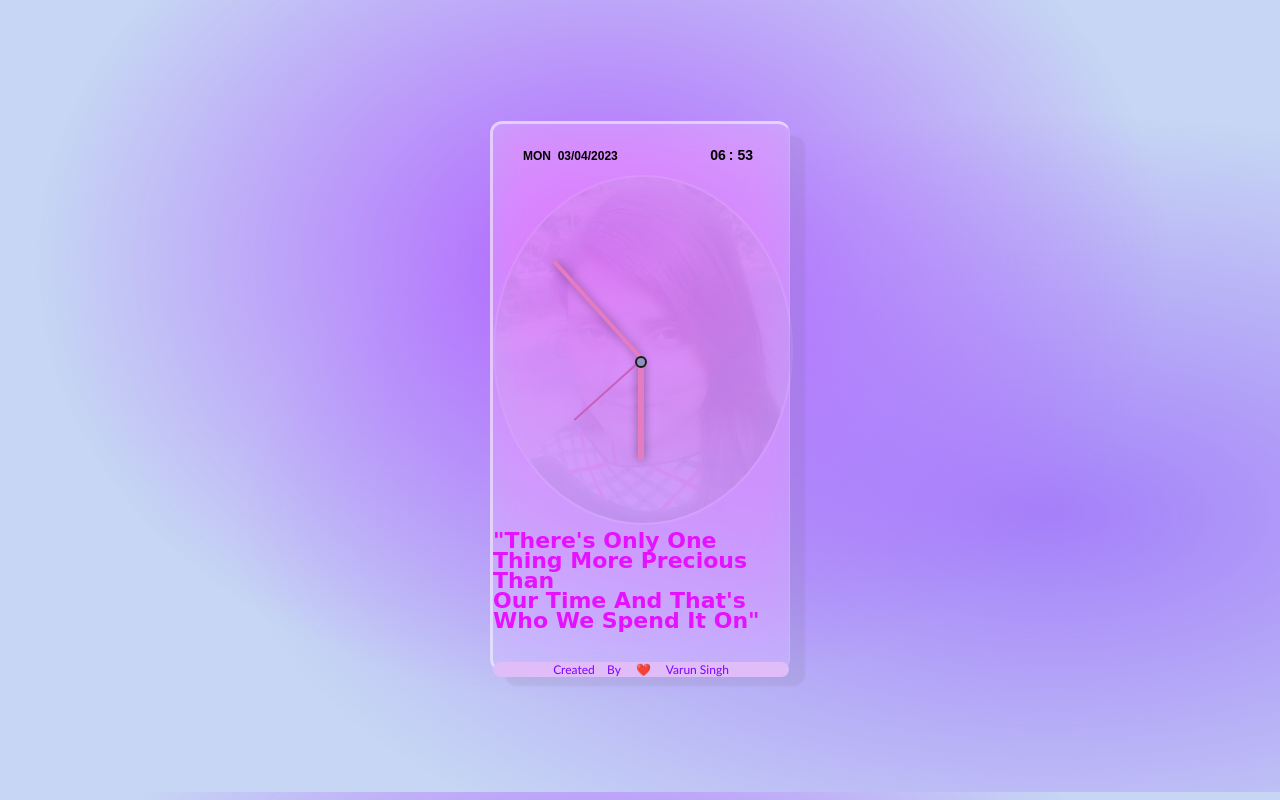
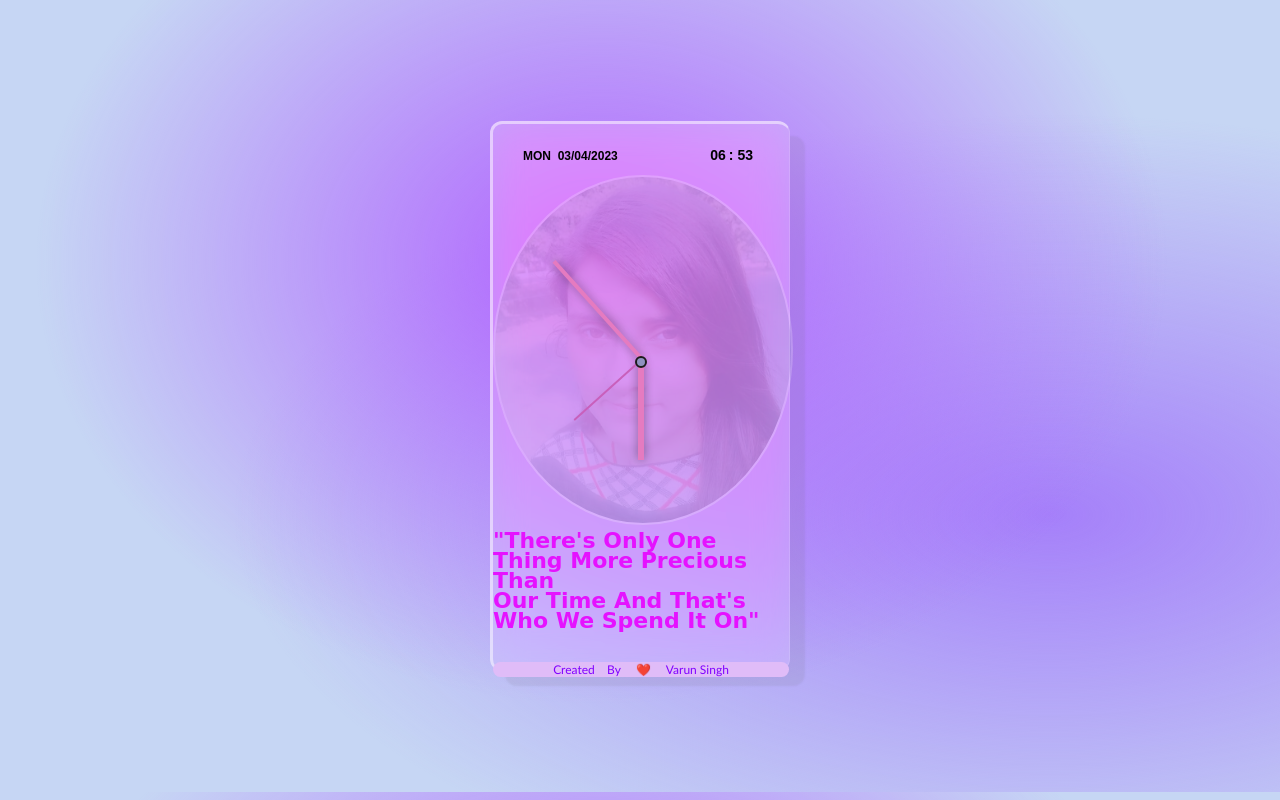
Before and after one commit to varunsingh2829/love-clock, a plain HTML site: page index.html in a window 1280 px wide. Drawn offline with Linux system fonts and the light colour scheme; a web font is replaced by a local one.

Commit message:
updated photo opacity

```diff
--- a/style.css
+++ b/style.css
@@ -100,7 +100,7 @@ p{
     background-size: cover;
     border: 2px solid rgb(255, 255, 255);
 
-    filter:opacity(10%);
+    filter:opacity(20%);
 
 
 
```
